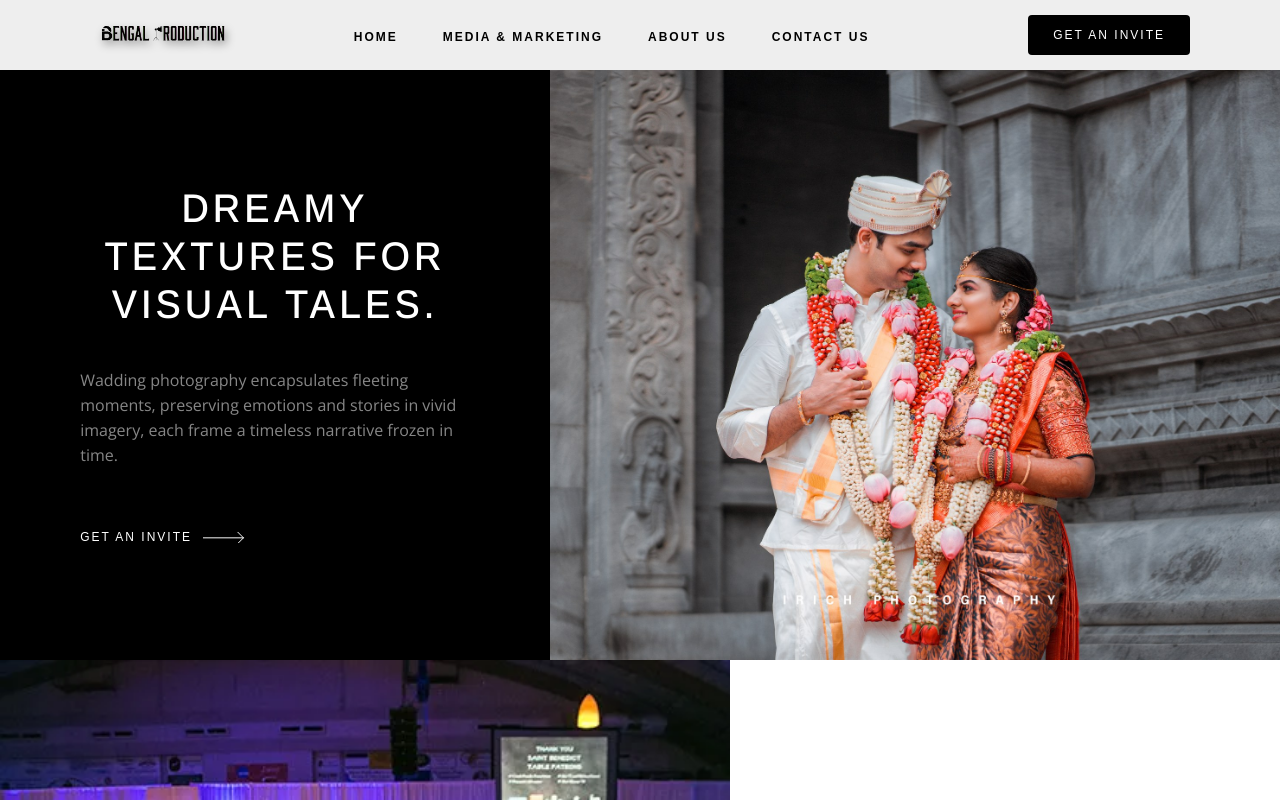
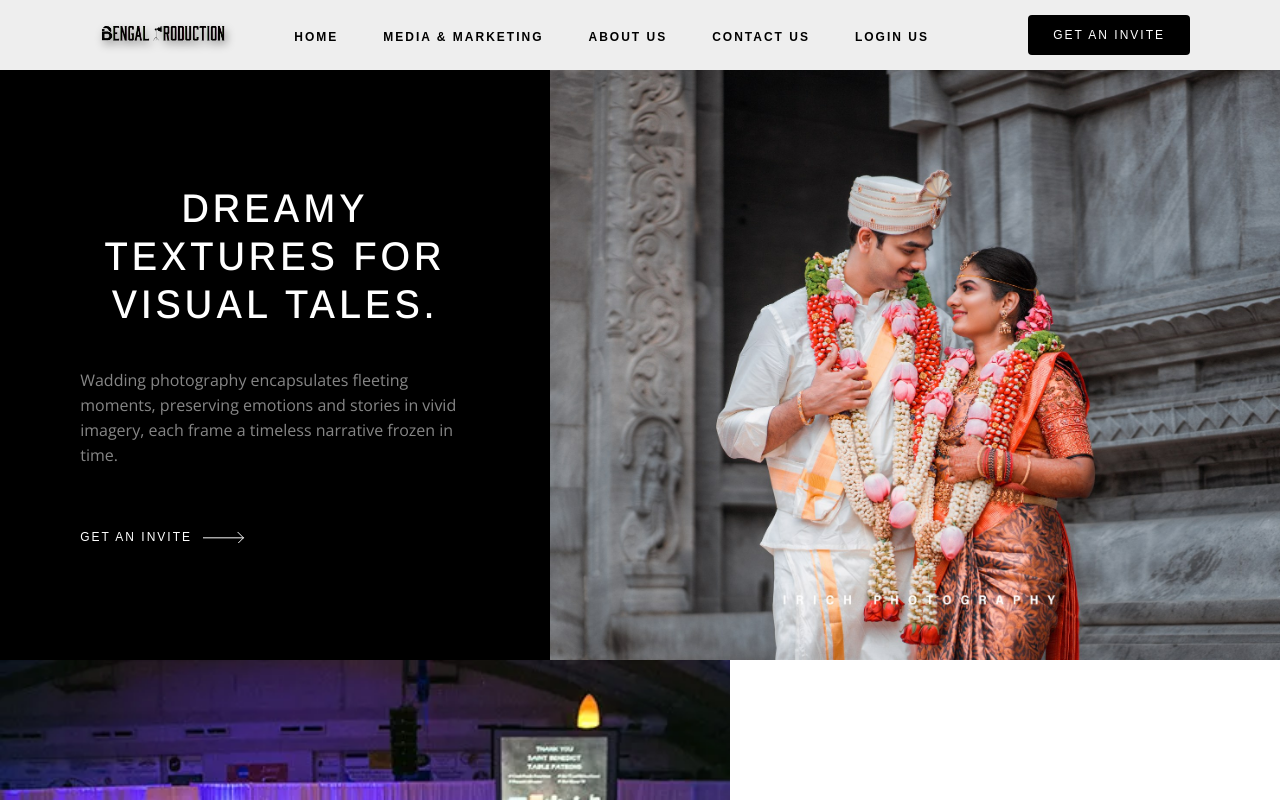
Before and after one commit to omarali18/Photography, a React (Create React App) app: page / in a window 1280 px wide. Shown: the top 800 px of the page. Built offline with nearby package versions, Linux system fonts and the light colour scheme.

Commit message:
test some error

```diff
--- a/src/pages/Shared/Navbar/Navbar.js
+++ b/src/pages/Shared/Navbar/Navbar.js
@@ -35,6 +35,9 @@ const Navbar = () => {
                             <li className="nav_list-item">
                                 <Link className="nav_list-link" to={`/contact`}>Contact us</Link>
                             </li>
+                            <li className="nav_list-item">
+                                <Link className="nav_list-link" to={`/login`}>login us</Link>
+                            </li>
                         </ul>
                         <a href="index.html" className="btn btn-black">Get an invite</a>
 
```
